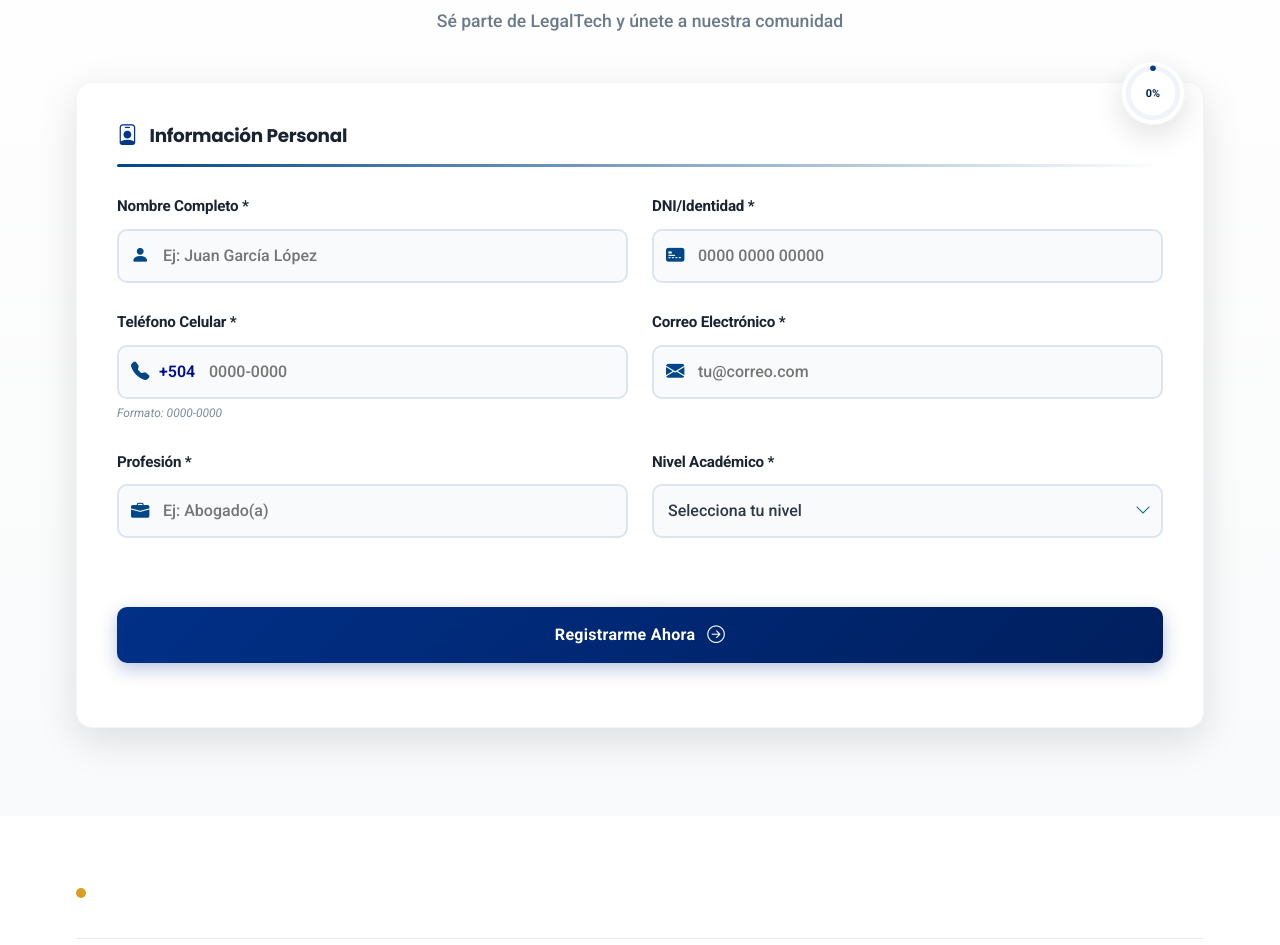
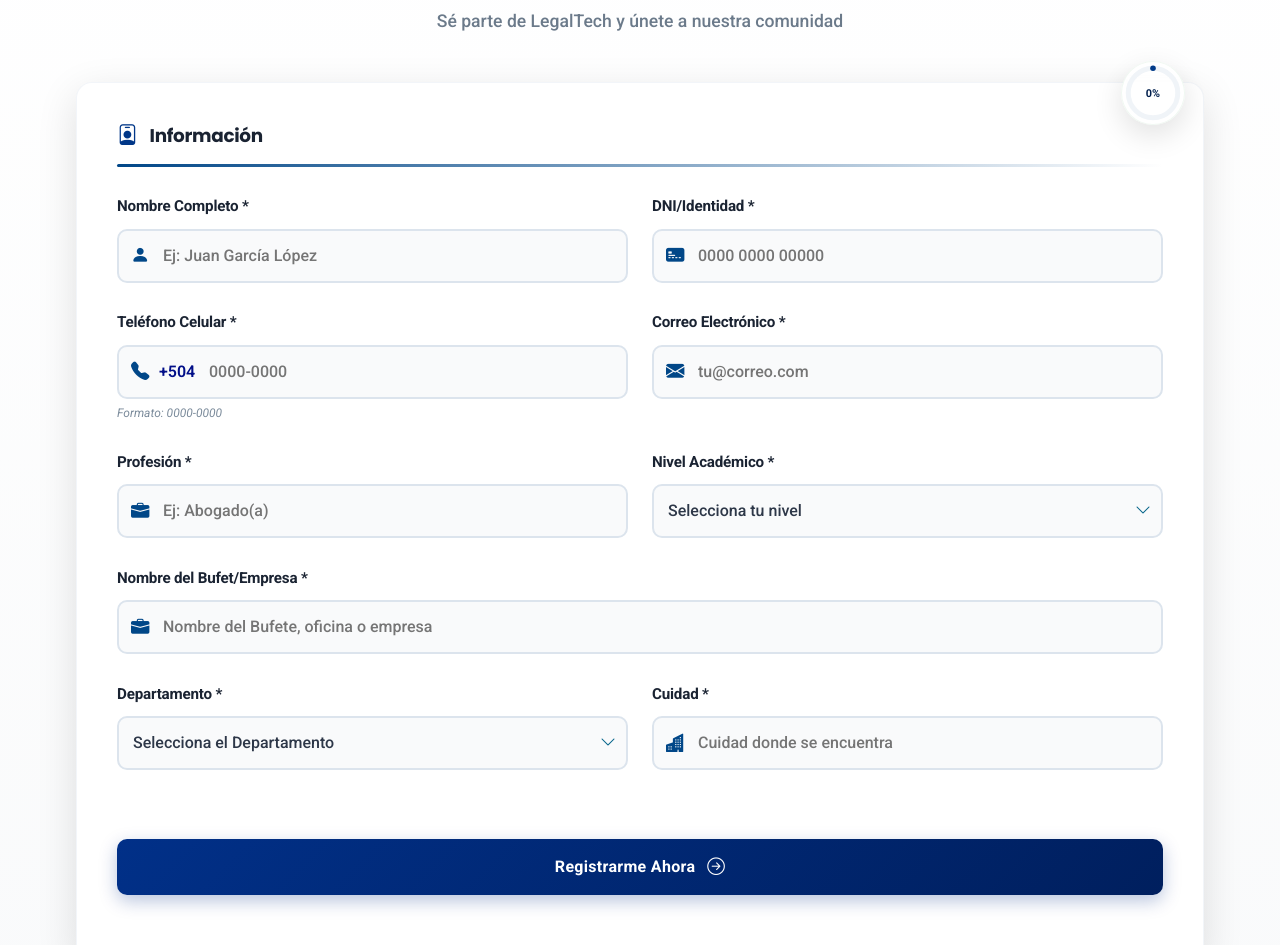
Before and after one commit to IDiUTH/registroLegal, a plain HTML site: page index.html in a window 1280 px wide. Shown: the part 620-1565 px from the top of the page. Drawn offline with nearby package versions, Linux system fonts and the light colour scheme.

Commit message:
Update index.html
denis Actualizacion de Formulario

```diff
--- a/index.html
+++ b/index.html
@@ -126,7 +126,7 @@
 
                 <!-- Sección 1: Información Personal -->
                 <div class="form-section">
-                  <h3 class="section-title"><i class="bi bi-person-badge"></i> Información Personal </h3>
+                  <h3 class="section-title"><i class="bi bi-person-badge"></i> Información </h3>
                   <div class="section-divider"></div>
 
                   <!-- Nombre Completo -->
@@ -200,21 +200,8 @@
                         <small class="error-message" id="nameError"></small>
                       </div>
                     </div>
-
                     <div class="col-md-6">
-                      <!--div class="form-group-wrapper">
-                       <label for="name" class="form-label-modern">Nivel Educativo *</label>
-                        <div class="input-group-custom">
-                          <span class="input-icon"><i class="bi bi-person-fill"></i></span>
-                          <input type="text" name="educacion" class="form-control-modern" id="educacion" placeholder="Ej: Licenciado" required>
-                          <div class="input-validation-icon"><i class="bi bi-check-circle-fill"></i></div>
-                        </div>
-                        <small class="error-message" id="nameError"></small>
-                      </div-->
-
-
                       <label class="form-label-modern">Nivel Académico *</label>
-
                       <div class="form-group-wrapper">
                         <div class="select-wrapper">
                           <select class="form-control-modern select-custom" name="educacion" id="educacion" required>
@@ -222,6 +209,7 @@
                             <option value="Tecnico">Técnico</option>
                             <option value="Tecnico Superior">Técnico Superior</option>
                             <option value="Licenciatura">Licenciatura</option>
+                            <option value="Ingenieria">Ingenieria</option>
                             <option value="Especialidad Profesional">Especialidad Profesional</option>
                             <option value="Maestria">Maestría</option>
                             <option value="Doctorado">Doctorado</option>
@@ -230,8 +218,68 @@
                         </div>
                       </div>
                     </div>
+                  </div>
+
+                  <!-- Nombre del Buffete/Empresa -->
+                  <div class="row">
+                    <div class="form-group-wrapper">
+                     <label for="bufeteoempresa" class="form-label-modern">Nombre del Bufet/Empresa *</label>
+                      <div class="input-group-custom">
+                        <span class="input-icon"><i class="bi bi-briefcase-fill"></i></span>
+                        <input type="text" name="bufeteoempresa" class="form-control-modern" id="bufeteoempresa" placeholder="Nombre del Bufete, oficina o empresa " required>
+                        <div class="input-validation-icon"><i class="bi bi-check-circle-fill"></i></div>
+                      </div>
+                      <small class="error-message" id="dniError"></small>
+                    </div>
+                  </div>
+
+                  <!-- Nombre del Buffete/Empresa -->
+                  <div class="row">
+
+                    <div class="col-md-6">
+                      <label class="form-label-modern">Departamento *</label>
+                      <div class="form-group-wrapper">
+                        <div class="select-wrapper">
+                          <select class="form-control-modern select-custom" name="departamento" id="departamento" required>
+                            <option value="" disabled selected>Selecciona el Departamento</option>
+                            <option value="Atlántida"         >Atlántida</option>
+                            <option value="Choluteca"         >Choluteca</option>
+                            <option value="Colón"             >Colón</option>
+                            <option value="Comayagua"         >Comayagua</option>
+                            <option value="Copán"             >Copán</option>
+                            <option value="Cortés"            >Cortés</option>
+                            <option value="El Paraíso"        >El Paraíso</option>
+                            <option value="Francisco Morazán" >Francisco Morazán</option>
+                            <option value="Gracias a Dios"    >Gracias a Dios</option>
+                            <option value="Intibucá"          >Intibucá</option>
+                            <option value="Islas de la Bahía" >Islas de la Bahía</option>
+                            <option value="La Paz"            >La Paz</option>
+                            <option value="Lempira"           >Lempira</option>
+                            <option value="Ocotepeque"        >Ocotepeque</option>
+                            <option value="Olancho"           >Olancho</option>
+                            <option value="Santa Bárbara"     >Santa Bárbara</option>
+                            <option value="Valle"             >Valle</option>
+                            <option value="Yoro"              >Yoro</option>
+                          </select>
+                          <i class="bi bi-chevron-down select-icon"></i>
+                        </div>
+                      </div>
+                    </div>
+
+                    <div class="col-md-6">
+                      <div class="form-group-wrapper">
+                       <label for="cuidad" class="form-label-modern">Cuidad *</label>
+                        <div class="input-group-custom">
+                          <span class="input-icon"><i class="bi bi-buildings-fill"></i></span>
+                          <input type="text" name="cuidad" class="form-control-modern" id="cuidad" placeholder="Cuidad donde se encuentra" required>
+                          <div class="input-validation-icon"><i class="bi bi-check-circle-fill"></i></div>
+                        </div>
+                        <small class="error-message" id="nameError"></small>
+                      </div>
+                    </div>
 
                   </div>
+
                 </div>
 
                 <!-- Hidden field -->
```
